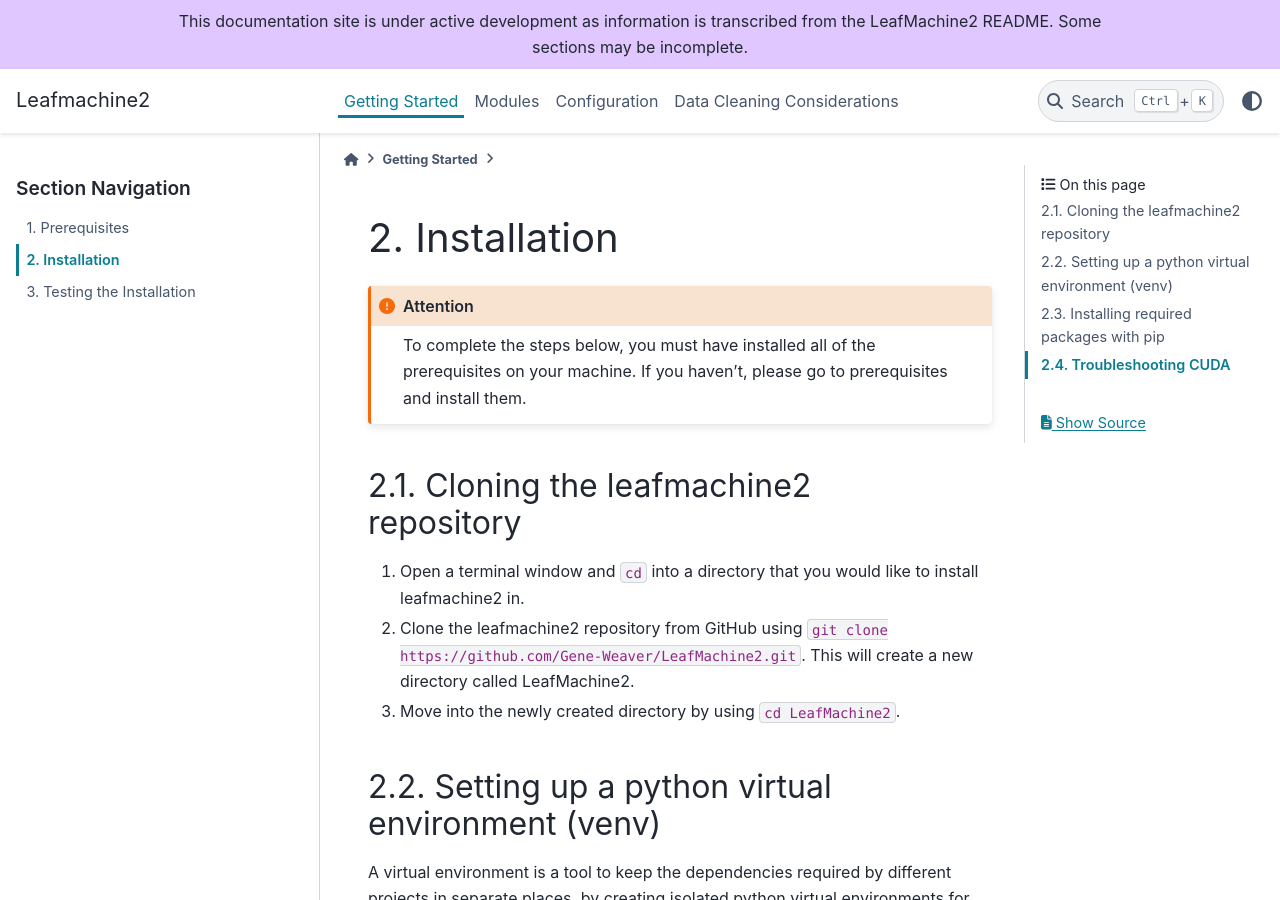
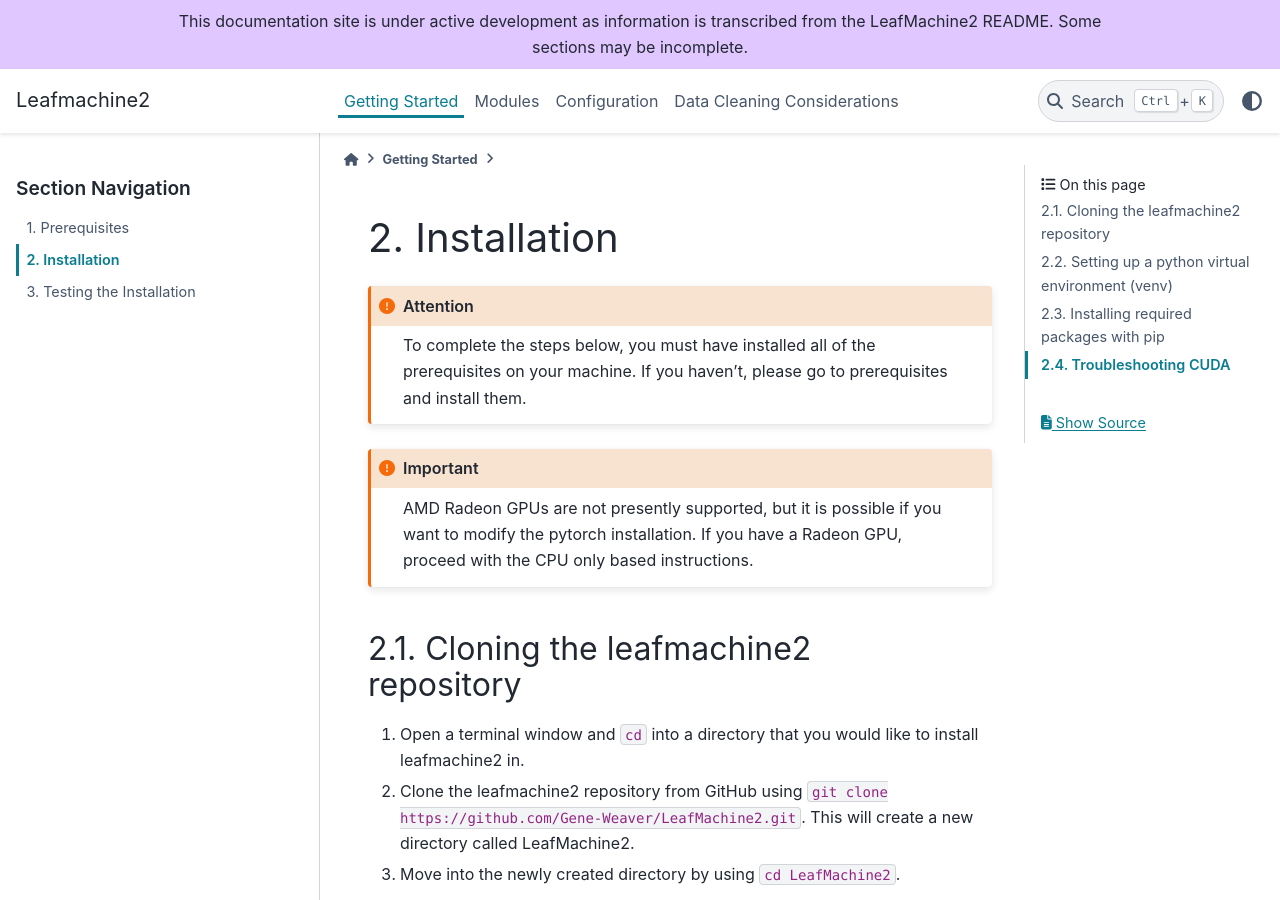
Before and after one commit to Gene-Weaver/docs-LM2, a Sphinx documentation site: the page built from source/getting_started/installation.rst, in a window 1280 px wide and 900 px high. Built offline with Sphinx 7.4.7 and the PyData theme 0.15.4, drawn with Linux system fonts in a browser that asks for light colours.

Commit message:
docs: add admonition regarding AMD Radeon GPu

```diff
--- a/source/getting_started/installation.rst
+++ b/source/getting_started/installation.rst
@@ -3,6 +3,8 @@
 ============
 
 .. attention:: To complete the steps below, you must have installed all of the prerequisites on your machine. If you haven't, please go to prerequisites and install them.
+
+.. important:: AMD Radeon GPUs are not presently supported, but it is possible if you want to modify the pytorch installation. If you have a Radeon GPU, proceed with the CPU only based instructions.
 
 Cloning the leafmachine2 repository
 -----------------------------------
```
